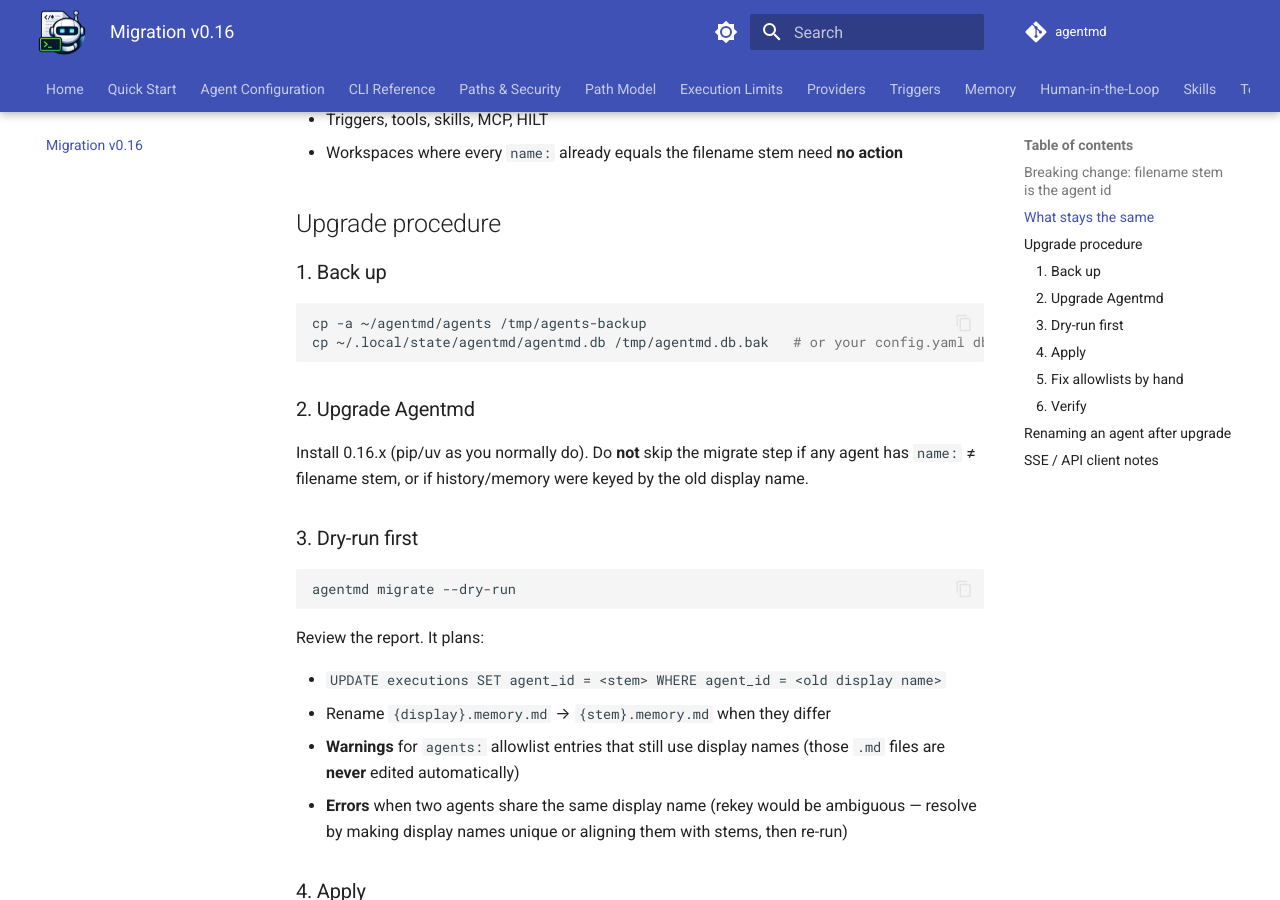
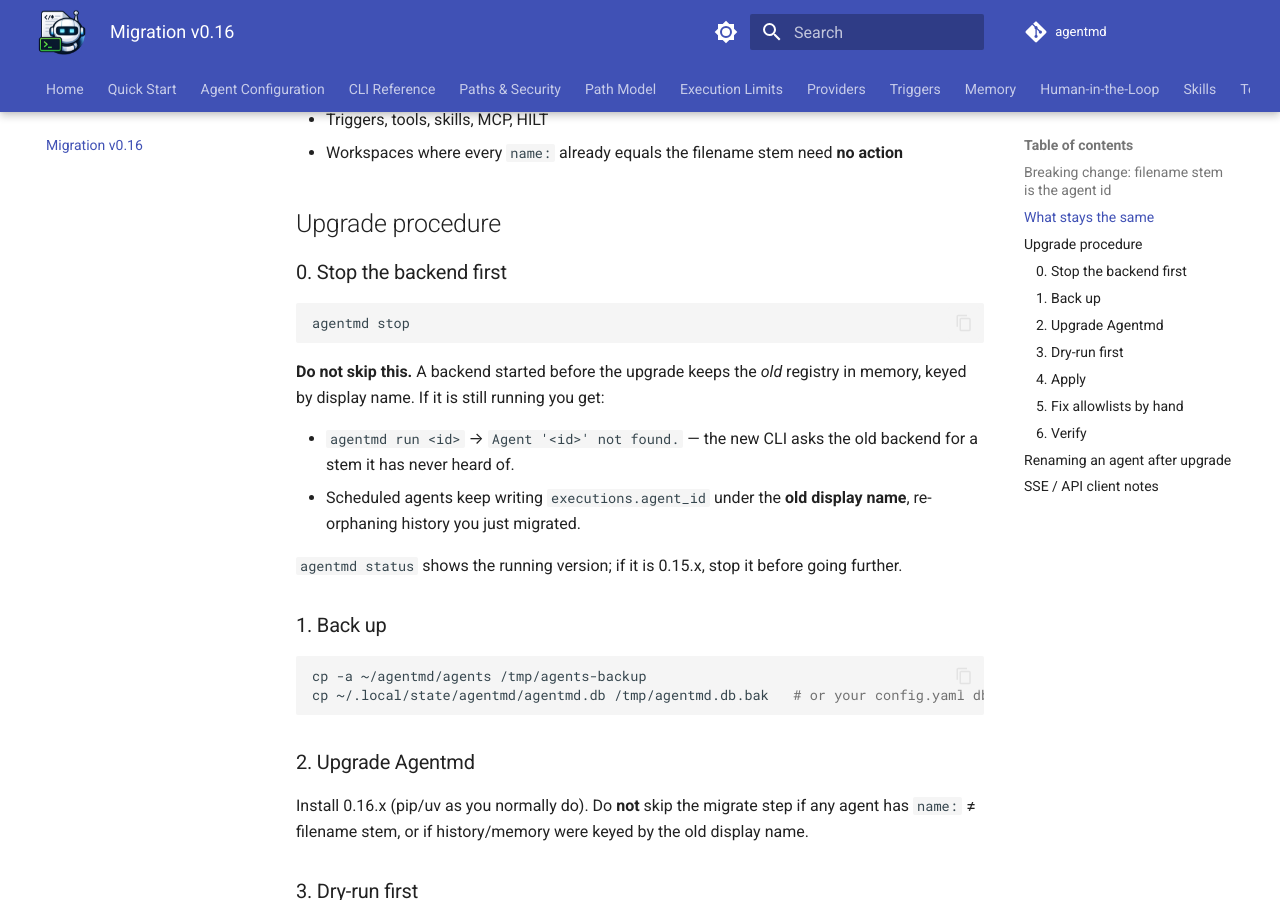
Before and after one commit to z-fab/agentmd, an MkDocs documentation site: the page built from docs/migration-0.16.md, in a window 1280 px wide and 900 px high, scrolled down 756 px. Built offline with MkDocs 1.6.1 and Material for MkDocs 9.7.7, drawn with Linux system fonts in a browser that asks for light colours; comment, search, counter and statistics services are not loaded; the version menu is left out; some of the changed text lies outside the part shown.

Commit message:
docs(identity): tell users to stop the backend before migrating
A backend started before the upgrade keeps the old registry in memory, so
every 'agentmd run <id>' 404s and scheduled agents keep re-orphaning history
under the display name. Found while migrating a real workspace.

````diff
--- a/docs/migration-0.16.md
+++ b/docs/migration-0.16.md
@@ -22,6 +22,19 @@ Agent identity is now the **filename stem**, not the frontmatter `name:` field.
 - Workspaces where every `name:` already equals the filename stem need **no action**
 
 ## Upgrade procedure
+
+### 0. Stop the backend first
+
+```bash
+agentmd stop
+```
+
+**Do not skip this.** A backend started before the upgrade keeps the *old* registry in memory, keyed by display name. If it is still running you get:
+
+- `agentmd run <id>` → `Agent '<id>' not found.` — the new CLI asks the old backend for a stem it has never heard of.
+- Scheduled agents keep writing `executions.agent_id` under the **old display name**, re-orphaning history you just migrated.
+
+`agentmd status` shows the running version; if it is 0.15.x, stop it before going further.
 
 ### 1. Back up
 
@@ -73,6 +86,10 @@ agentmd validate
 agentmd run <id>      # use the stem, not the old display name
 ```
 
+`agentmd list` is a good smoke test: before migrating, an agent whose `name:` differed from its stem shows **Last Run: never** because the history is still filed under the old key. After migrating it shows the real timestamp again.
+
+If `agentmd run <id>` still reports the agent as not found while `agentmd validate <id>` succeeds, a stale backend is serving the old registry — go back to step 0.
+
 API: `GET /agents` returns `id` and `display_name`. `GET /agents/{display_name}` no longer resolves when display name ≠ id.
 
 ## Renaming an agent after upgrade
````
